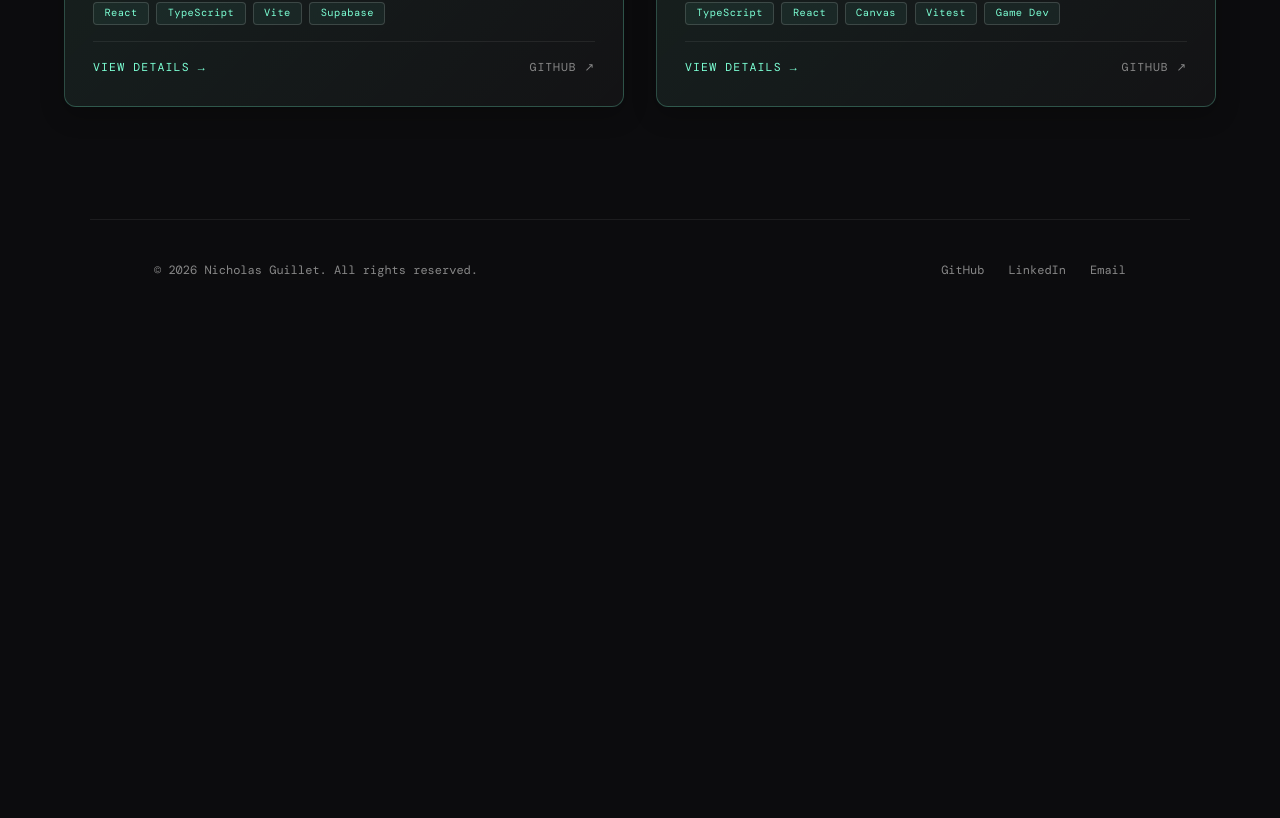
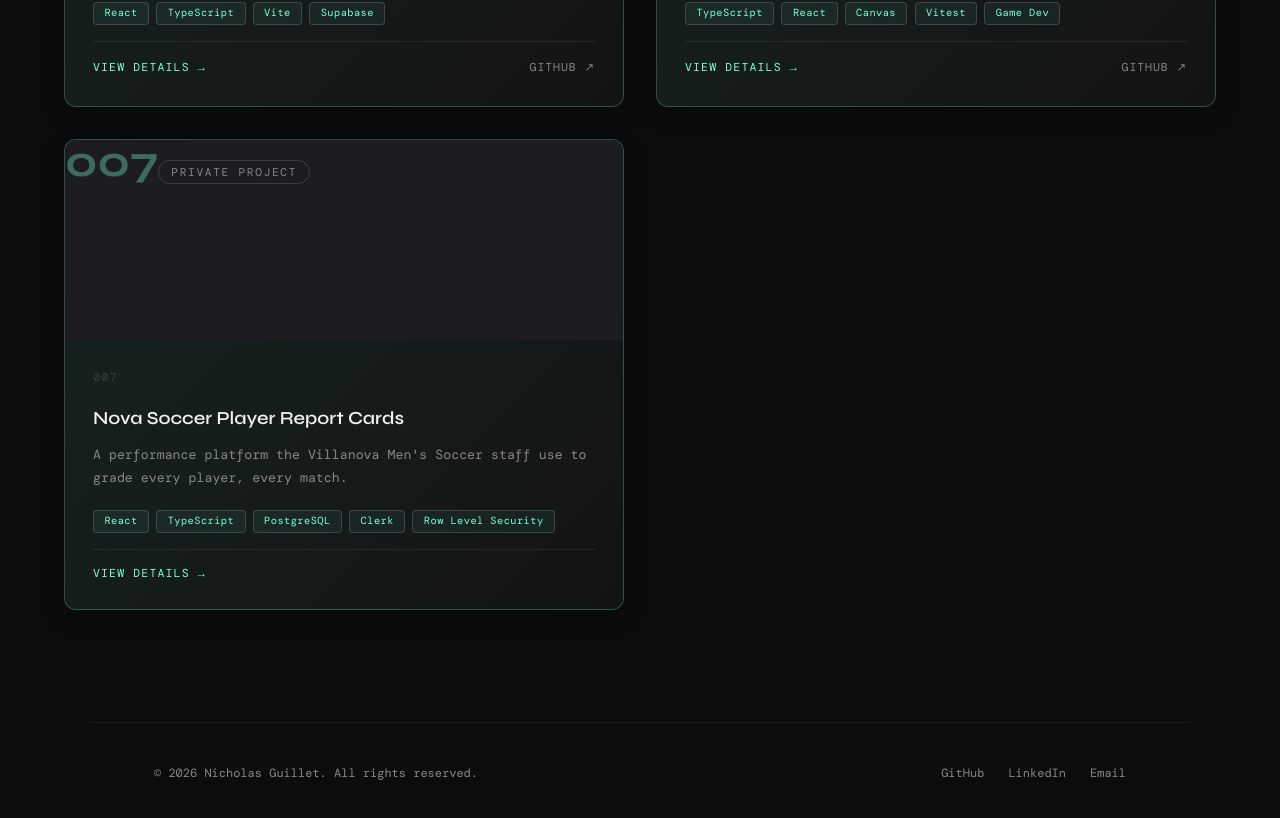
Before and after one commit to nguillet23/GuilletPersonalWebsite, a React (Vite) app: page /GuilletPersonalWebsite/projects in a window 1280 px wide. Shown: the part 1600-2418 px from the top of the page. Before the commit the page ends 1920 px from the top, so only its background shows below. Built offline with nearby package versions, Linux system fonts and the light colour scheme.

Commit message:
content: add Player Report Cards project
Card 007 for the Villanova Men's Soccer performance platform. Private project: no links and no image, so it shows the placeholder.

```diff
--- a/src/data/projects.ts
+++ b/src/data/projects.ts
@@ -67,4 +67,13 @@ export const projects: Project[] = [
     github: "https://github.com/nguillet23/huckit",
     live: "https://nguillet23.github.io/huckit/",
   },
+  {
+    num: "007",
+    title: "Nova Soccer Player Report Cards",
+    tags: ["React", "TypeScript", "PostgreSQL", "Clerk", "Row Level Security"],
+    shortDesc:
+      "A performance platform the Villanova Men's Soccer staff use to grade every player, every match.",
+    details:
+      "A web app for the Villanova Men's Soccer coaching staff and players. A coach uploads a Wyscout match report PDF, which is parsed entirely in the browser, matched to the roster, and reviewed and confirmed before it's saved. Each player's Performance Card then grades their games and season against position-specific standards the coaches set, with a radar chart, per-category grades, and an A–D overall grade.\n\nBuilt with React 19, TypeScript, and Vite, on Neon Postgres queried straight from the browser. Clerk handles invite-only sign-in with coach and player roles, and PostgreSQL Row Level Security is the real access control: players see only their own card. Coaches also get a standards editor, player comparisons, team stats, roster management, and a season selector.\n\nThis is a private project for the team, so the code and app aren't public.",
+  },
 ];
```
